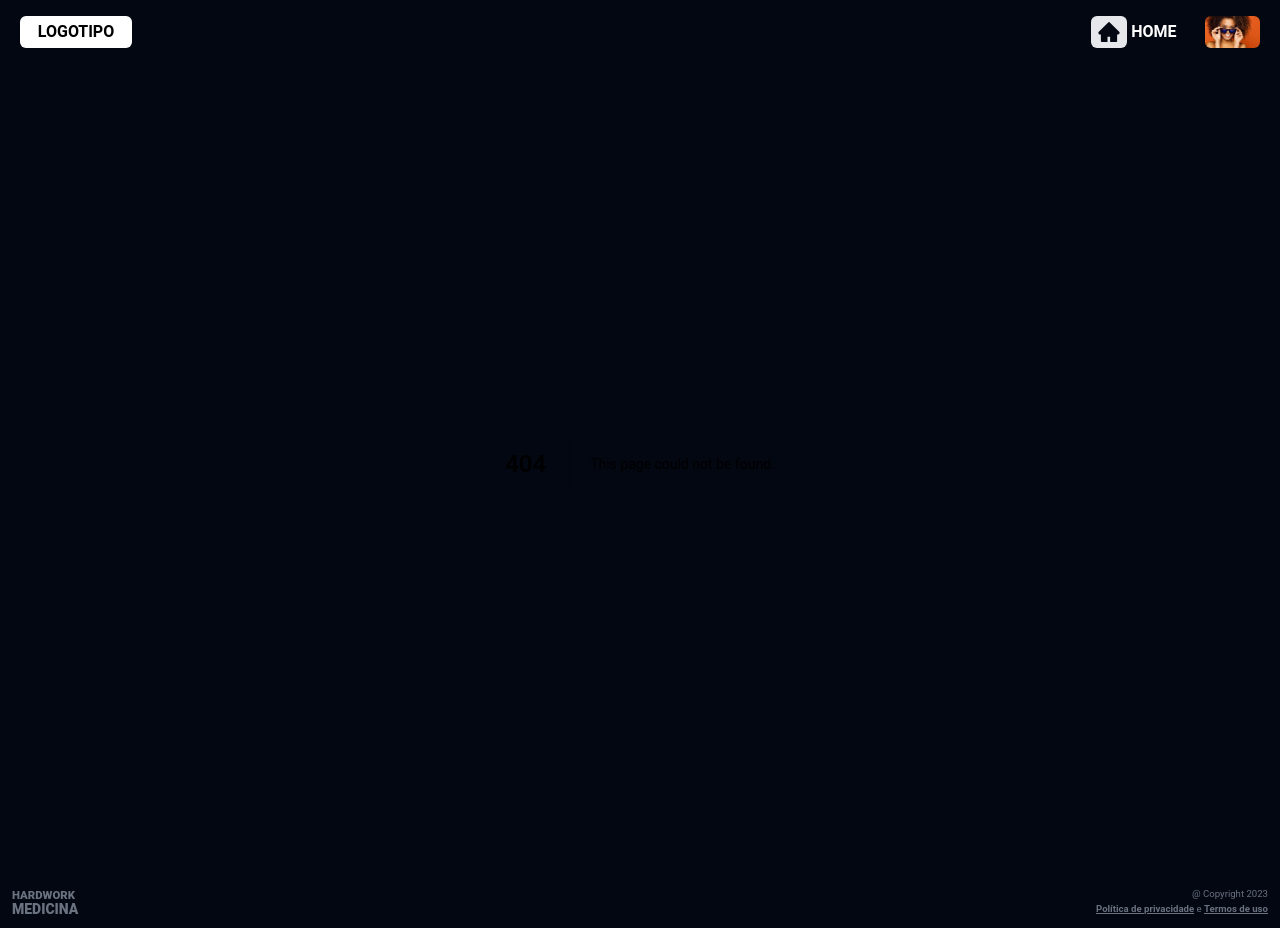
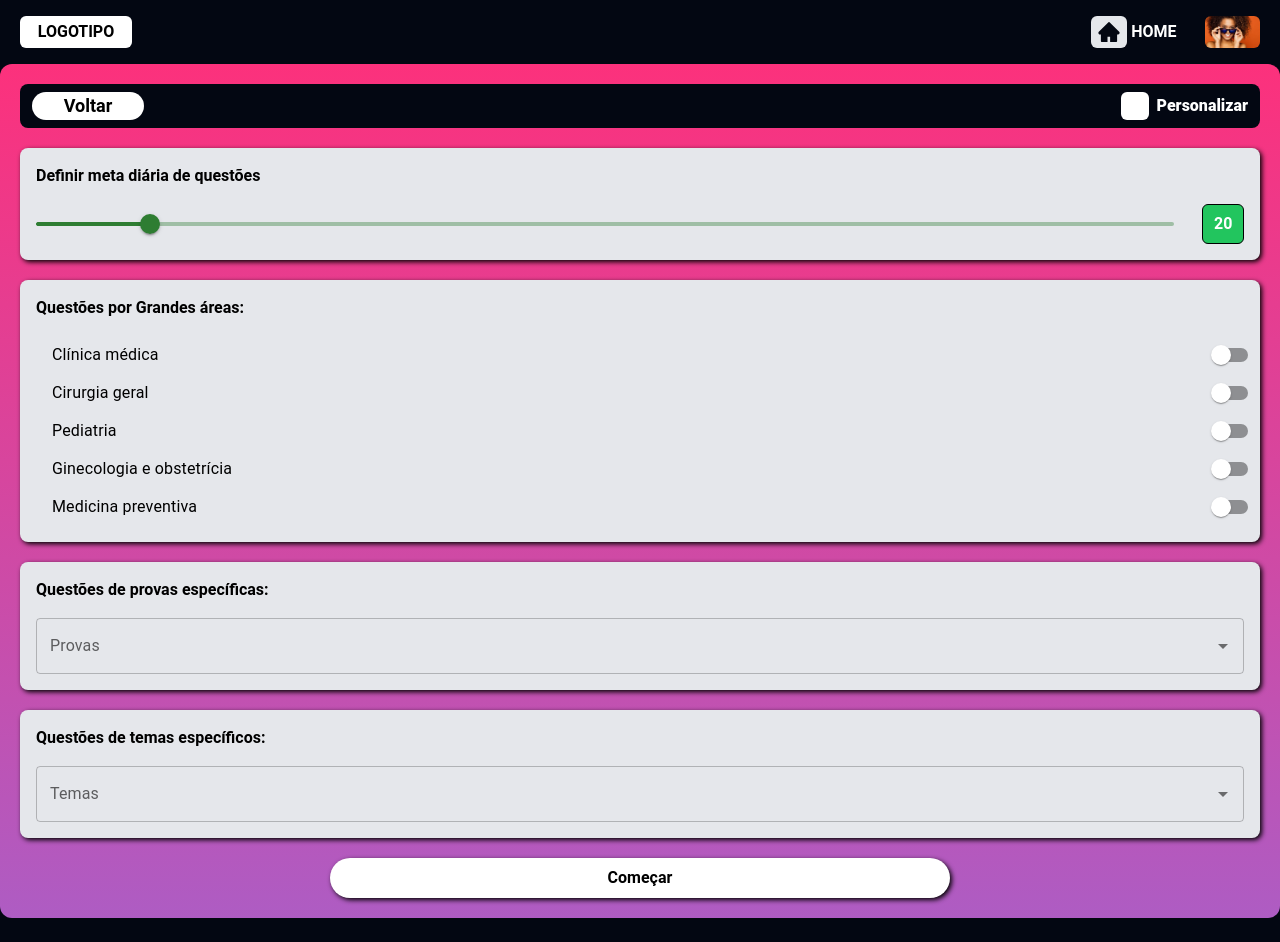
Before and after one commit to jeffersonAraujo2012/hardwork-medicina-app, a Next.js app: page /personalize in a window 1280 px wide. Before the commit this address had no page. Shown: the top 942 px of the page. Built offline with nearby package versions, Linux system fonts and the light colour scheme.

Commit message:
Feat: Personalize Page created.

```diff
--- a/app/layout.tsx
+++ b/app/layout.tsx
@@ -4,6 +4,7 @@ import { Inter } from "next/font/google";
 import Header from "../components/Header";
 import Footer from "../components/Footer";
 import QuestionsProvider from "../contexts/QuestionsProvider";
+import PersonalizeProvider from "@/contexts/PersonalizeProvider";
 
 const inter = Inter({ subsets: ["latin"] });
 
@@ -26,9 +27,11 @@ export default function RootLayout({
       </head>
       <body className={inter.className}>
         <QuestionsProvider>
-          <Header />
-          <div className="rootContent">{children}</div>
-          <Footer />
+          <PersonalizeProvider>
+            <Header />
+            <div className="rootContent">{children}</div>
+            <Footer />
+          </PersonalizeProvider>
         </QuestionsProvider>
       </body>
     </html>
--- a/app/page.tsx
+++ b/app/page.tsx
@@ -10,7 +10,11 @@ export default function Home() {
         linkText="Começar"
       />
 
-      <MainMenuOption title="Personalizar" href="#" linkText="Acessar" />
+      <MainMenuOption
+        title="Personalizar"
+        href="/personalize"
+        linkText="Acessar"
+      />
 
       <MainMenuOption title="Métricas" href="#" linkText="Acessar" />
 
--- /dev/null
+++ b/app/personalize/page.tsx
@@ -0,0 +1,26 @@
+"use client";
+
+import HeaderPage from "@/components/HeaderPage";
+import s from "./styles.module.scss";
+import QuestionsPerDaySelector from "@/components/Personalize/QuestionsPerDaySelector";
+import SubjectsSelector from "@/components/Personalize/SubjectsSelector";
+import TestSelector from "@/components/Personalize/TestSelector";
+import SpecificSubjectSelector from "@/components/Personalize/SpecificSubjectSelector";
+
+export default function PersonalizePage() {
+  return (
+    <main className={`mainContainer ${s.backgroundGradient}`}>
+      <HeaderPage pageTitle="Personalizar" />
+
+      <QuestionsPerDaySelector />
+
+      <SubjectsSelector />
+
+      <TestSelector />
+
+      <SpecificSubjectSelector />
+
+      <button className={s.saveButton}>Começar</button>
+    </main>
+  );
+}
--- /dev/null
+++ b/app/personalize/styles.module.scss
@@ -0,0 +1,11 @@
+.backgroundGradient {
+  @apply bg-gradient-to-t from-[#ae5cc3] to-[#fc317c];
+}
+
+.saveButton {
+  @apply flex items-center justify-center;
+  @apply w-1/2 py-2 ml-auto mr-auto rounded-full;
+  @apply font-bold;
+  @apply bg-white;
+  box-shadow: 2px 2px 5px black;
+}
```
